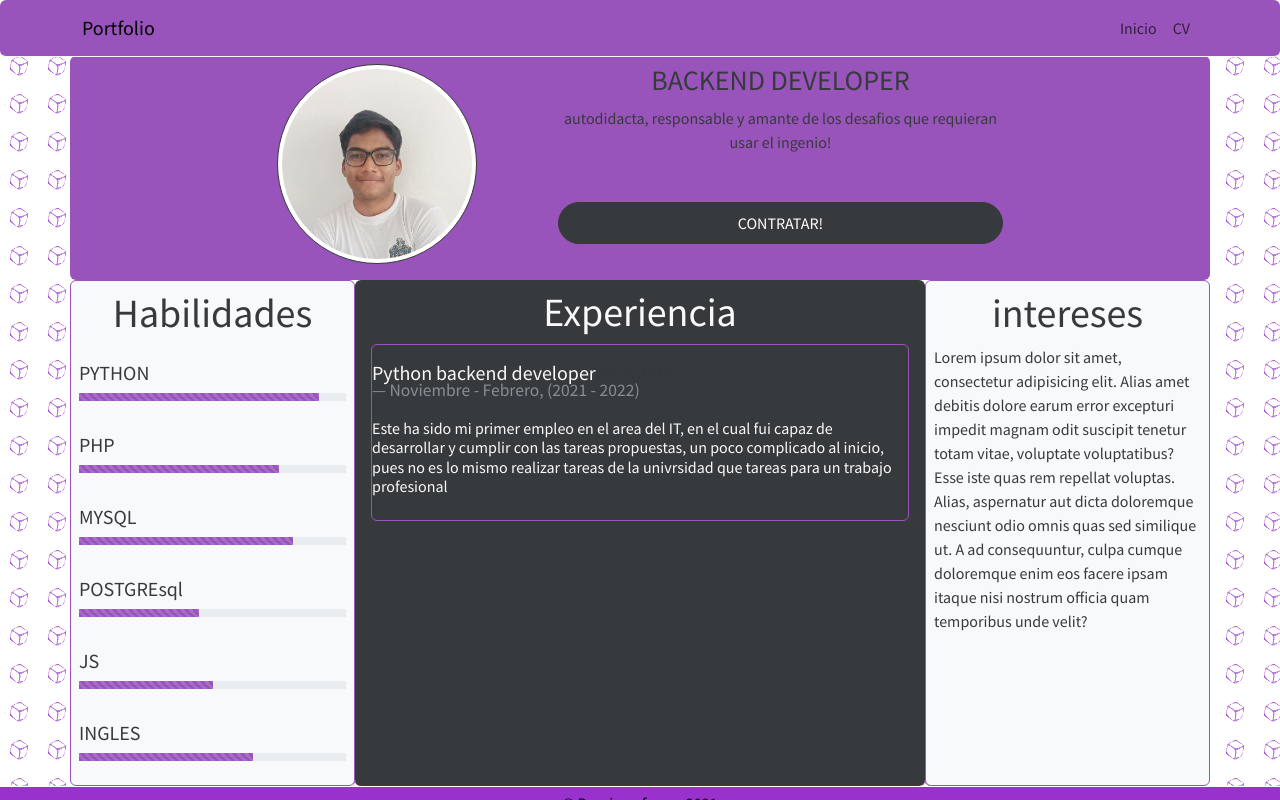
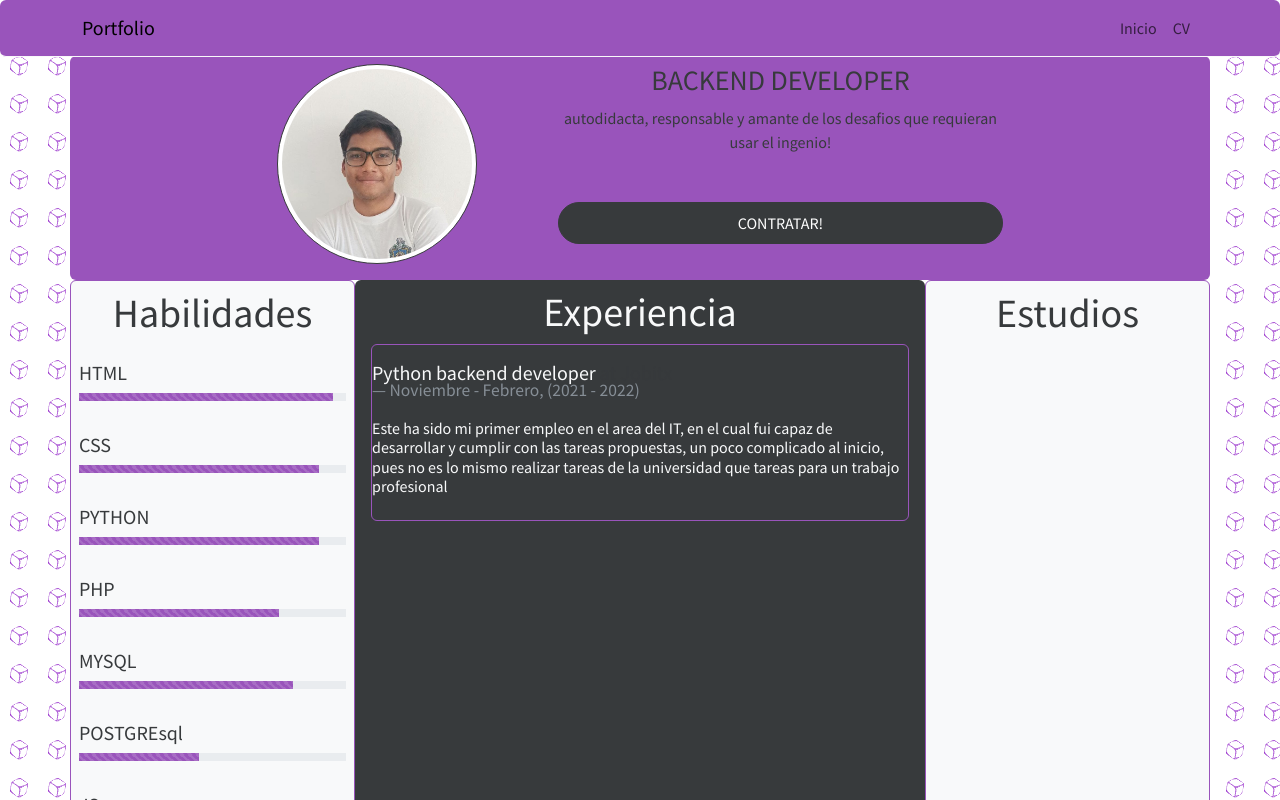
Before and after one commit to FunZd01/portfolio, a Next.js app: page /about in a window 1280 px wide. Shown: the top 800 px of the page. Built offline with nearby package versions, Linux system fonts and the light colour scheme.

Commit message:
cambios en texto

```diff
--- a/experience.js
+++ b/experience.js
@@ -7,6 +7,6 @@ export const data = [
         yearf:2022,
         desc: "Este ha sido mi primer empleo en el area del IT, en el cual fui capaz " +
             " de desarrollar y cumplir con las tareas propuestas, un poco complicado al"
-            + " inicio, pues no es lo mismo realizar tareas de la univrsidad que tareas para un trabajo profesional"
+            + " inicio, pues no es lo mismo realizar tareas de la universidad que tareas para un trabajo profesional"
     },
 ]
--- a/pages/about.js
+++ b/pages/about.js
@@ -62,15 +62,8 @@ const About = () => (
                         }
                     </Col>
                     <Col xs={12} md={3} className={"rounded p-2 border border-info bg-light"}>
-                        <h1 className={"text-center"}>intereses</h1>
-                        <div>Lorem ipsum dolor sit amet, consectetur adipisicing elit. Alias amet debitis dolore earum
-                            error excepturi impedit magnam odit suscipit tenetur totam vitae, voluptate voluptatibus?
-                            Esse iste quas rem repellat voluptas.
-                        </div>
-                        <div>Alias, aspernatur aut dicta doloremque nesciunt odio omnis quas sed similique ut. A ad
-                            consequuntur, culpa cumque doloremque enim eos facere ipsam itaque nisi nostrum officia quam
-                            temporibus unde velit?
-                        </div>
+                        <h1 className={"text-center"}>Estudios</h1>
+
                     </Col>
                 </Row>
             </Container>
--- a/skills.js
+++ b/skills.js
@@ -1,4 +1,12 @@
 export const exp = [
+    {
+        skill:"HTML",
+        percentage: 95
+    },
+    {
+        skill:"CSS",
+        percentage: 90
+    },
     {
         skill:"PYTHON",
         percentage: 90
```
